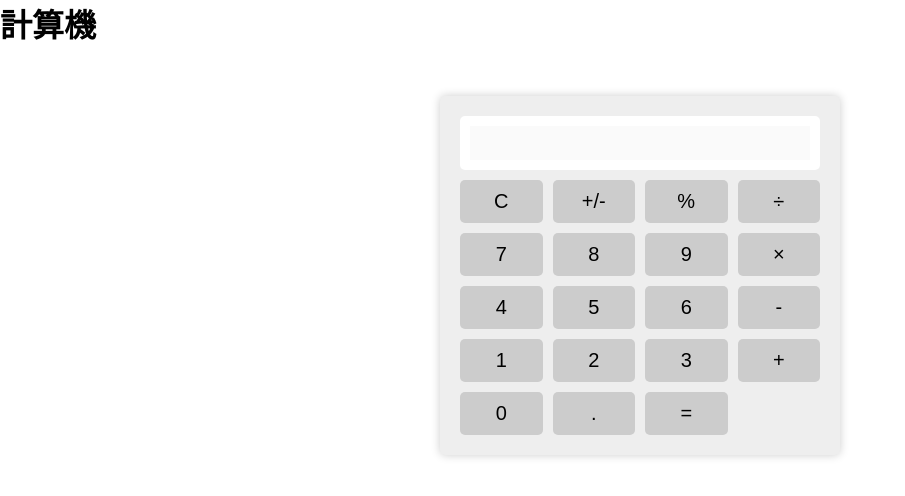
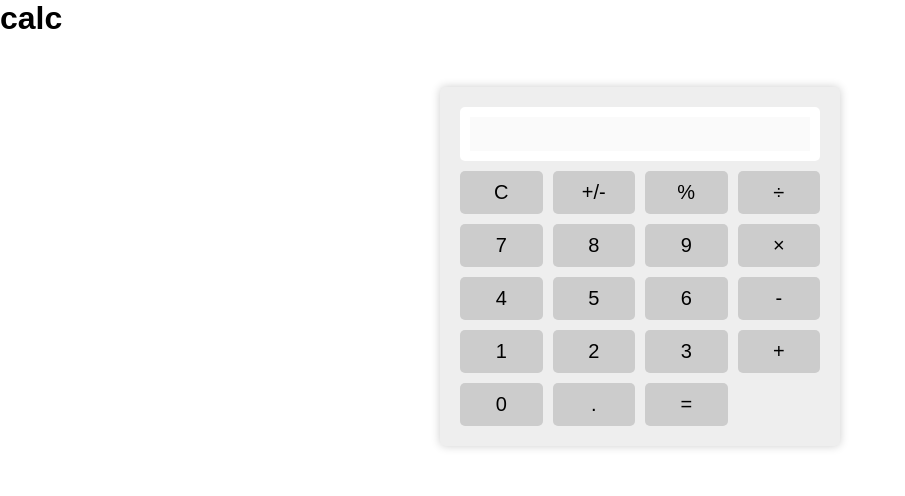
Before and after one commit to migawariw/a, a plain HTML site: page index.html in a window 1280 px wide. Shown: the whole page, without its empty margins (0-905 px from the left). Drawn offline with Linux system fonts and the light colour scheme.

Commit message:
Update index.html

```diff
--- a/index.html
+++ b/index.html
@@ -5,7 +5,7 @@
   <link rel="stylesheet" href="style.css">
 </head>
 <body>
-  <h1>計算機</h1>
+  <h1>calc</h1>
   <div class="container">
     <div class="display">
       <input type="text" id="result" disabled>
```
